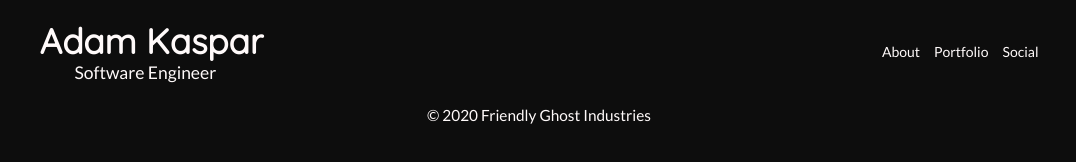
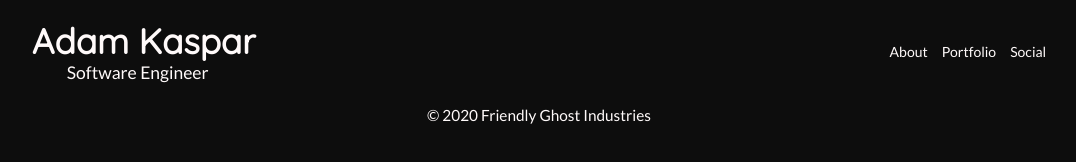
Before and after one commit to wakaspar/hildegard_dark, a website: page index.html in a window 1280 px wide. Shown: the whole page, without its empty margins (101-1177 px from the left). Drawn offline with nearby package versions, Linux system fonts and the light colour scheme; some packages are replaced by stand-ins of ours.

Commit message:
moves ui container wrapper from header to body of index.html

```diff
--- a/index.html
+++ b/index.html
@@ -22,9 +22,9 @@
     <script src="/scripts/controllers/PortfolioController.js"></script>
   </head>
 
-  <body>
+  <body class="ui container">
     <!-- LOGO & NAVIGATION -->
-    <header class="ui container">
+    <header>
       <div class="ui text menu">
         <!-- Site title -->
         <div class="item logo">
```
